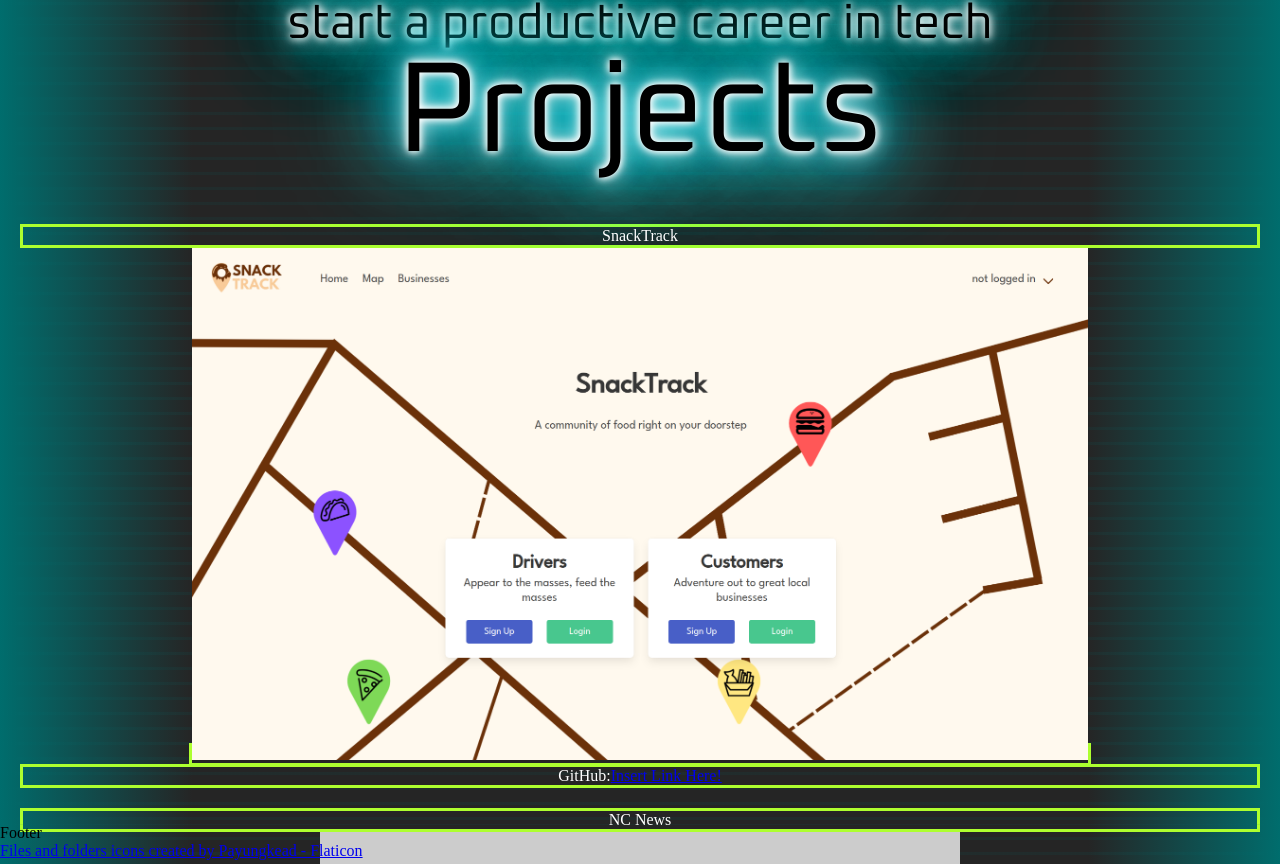
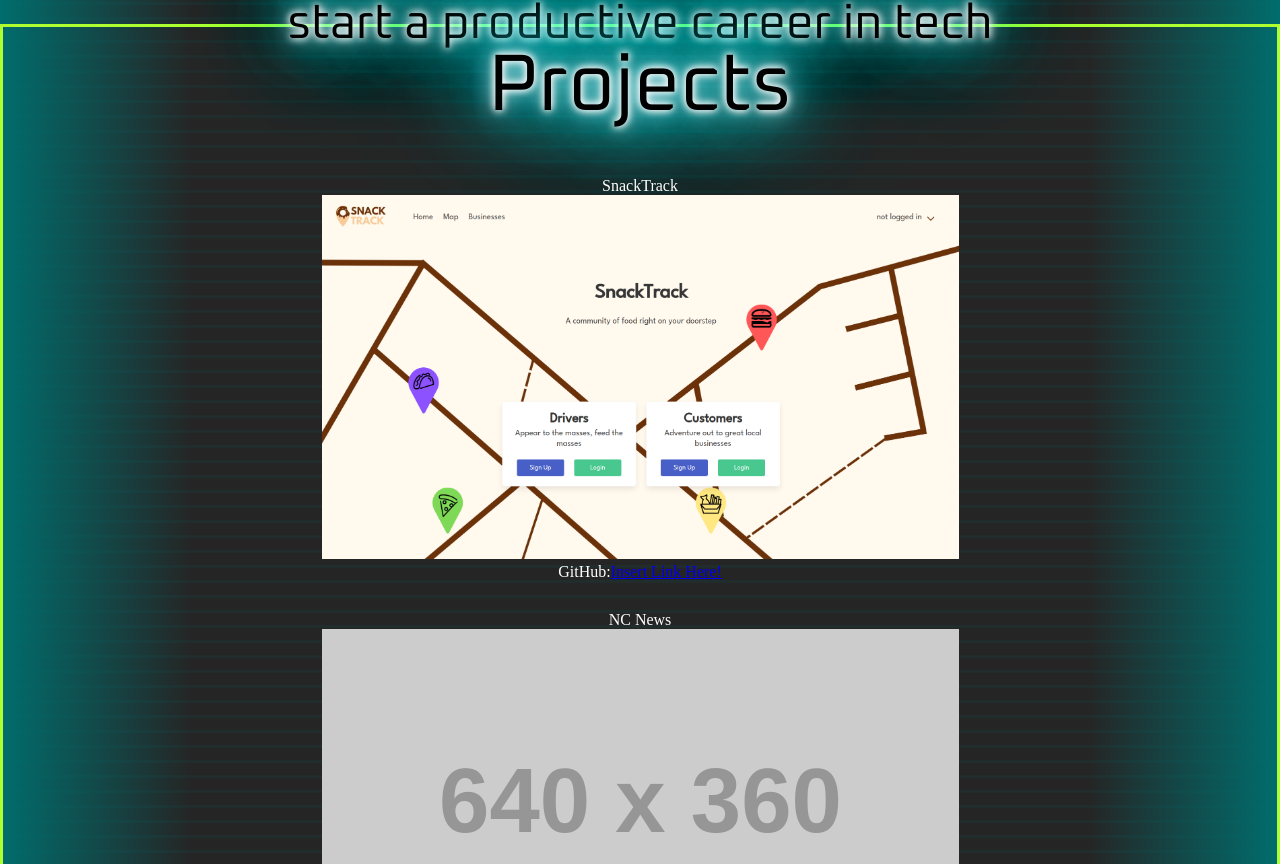
Before and after one commit to danny-817/Portfolio, a React (Vite) app: page / in a window 1280 px wide. Shown: the part 776-1640 px from the top of the page. Built offline with nearby package versions, Linux system fonts and the light colour scheme.

Commit message:
fixed projects and footer spacing

```diff
--- a/src/App.css
+++ b/src/App.css
@@ -90,9 +90,10 @@
 html {
   scroll-behavior: smooth;
 }
-.thumbnail {
-  max-width: 70vw;
-}
+/* .thumbnail {
+  width: 50%;
+  max-width: 640px;
+} */
 
 /* #root {
   max-width: 1280px;
--- a/src/App.jsx
+++ b/src/App.jsx
@@ -19,7 +19,7 @@
           {/* <div className="fade-to-black full-page"></div> */}
 
           {/* <Navbar id="navbar" className="w-50" /> */}
-          <div className="lines" id="projects">
+          <div className="projects lines highlight" id="projects">
             <Projects />
           </div>
           <div className="lines" id="footer">
--- a/src/components/footer.jsx
+++ b/src/components/footer.jsx
@@ -1,10 +1,13 @@
-export default function Footer(){
-
-return(
-    <div >
-        <h2>Footer</h2>
-        <a href="https://www.flaticon.com/free-icons/files-and-folders" title="files and folders icons">Files and folders icons created by Payungkead - Flaticon</a>
-
+export default function Footer() {
+  return (
+    <div className="highlight">
+      <h2>Footer</h2>
+      <a
+        href="https://www.flaticon.com/free-icons/files-and-folders"
+        title="files and folders icons"
+      >
+        Files and folders icons created by Payungkead - Flaticon
+      </a>
     </div>
-)
+  );
 }
--- a/src/custom/custom.css
+++ b/src/custom/custom.css
@@ -192,27 +192,39 @@
   .landing-page > p {
     font-size: 3em;
   }
+  .title {
+    font-size: 5em;
+  }
 }
 .projects-container {
   align-content: center;
-  height: 100vh;
+  height: auto;
   margin: 0 auto 0;
+  display: block;
+}
+.projects {
+  height: auto;
 }
 .project {
   color: #ffffff;
-  display: flex;
+  /* display: flex; */
   max-width: 1300px;
   display: block;
   flex-direction: column;
   align-items: center;
   text-align: center;
-  margin: 20px;
+  margin: 30px auto;
 }
 .project > * {
-  border: greenyellow;
+  /* border: greenyellow; */
   border-style: solid;
   margin: 0 auto;
 }
+.thumbnail {
+  width: 50%;
+  max-width: 640px;
+}
+
 .neon-glow-pink {
   text-shadow: 0 0 7px #ffffff, 0 0 10px #fff, 0 0 21px #fff,
     0 0 42px rgb(255, 0, 242), 0 0 82px rgb(255, 0, 242),
```
